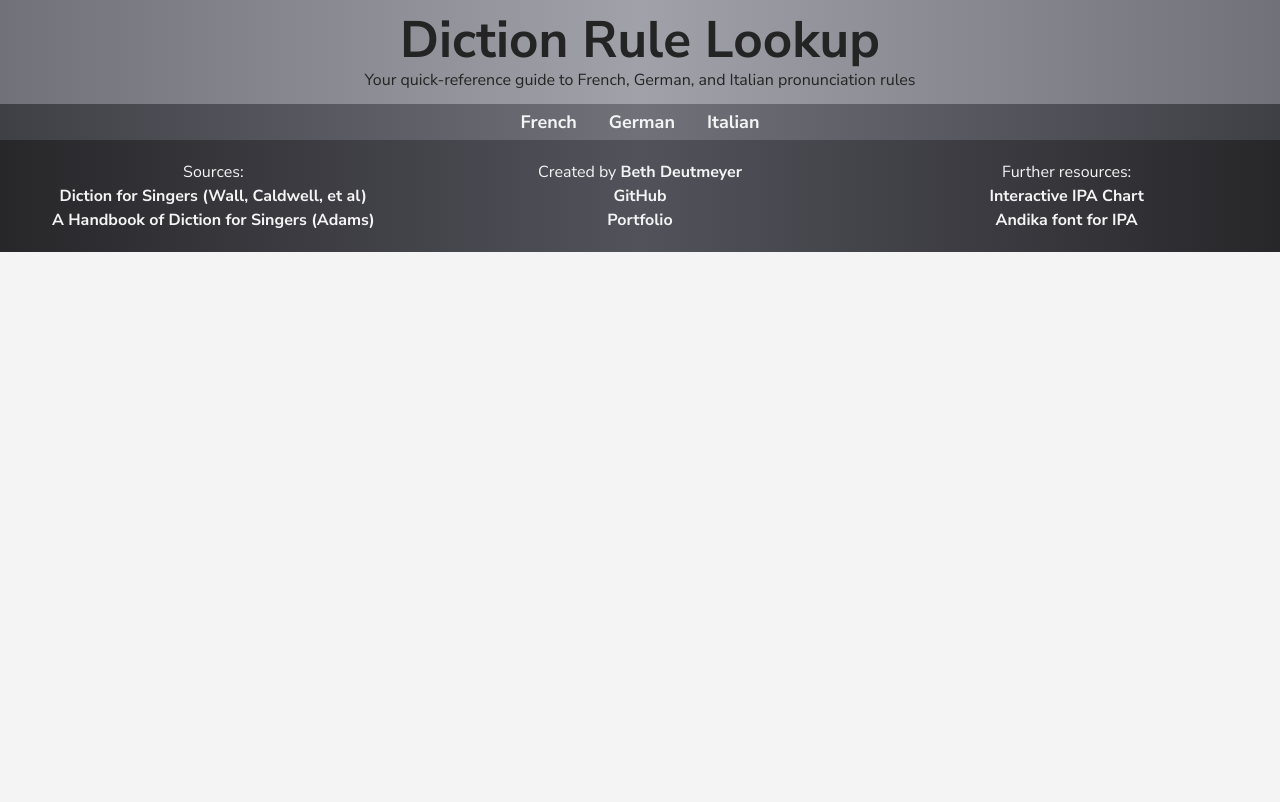
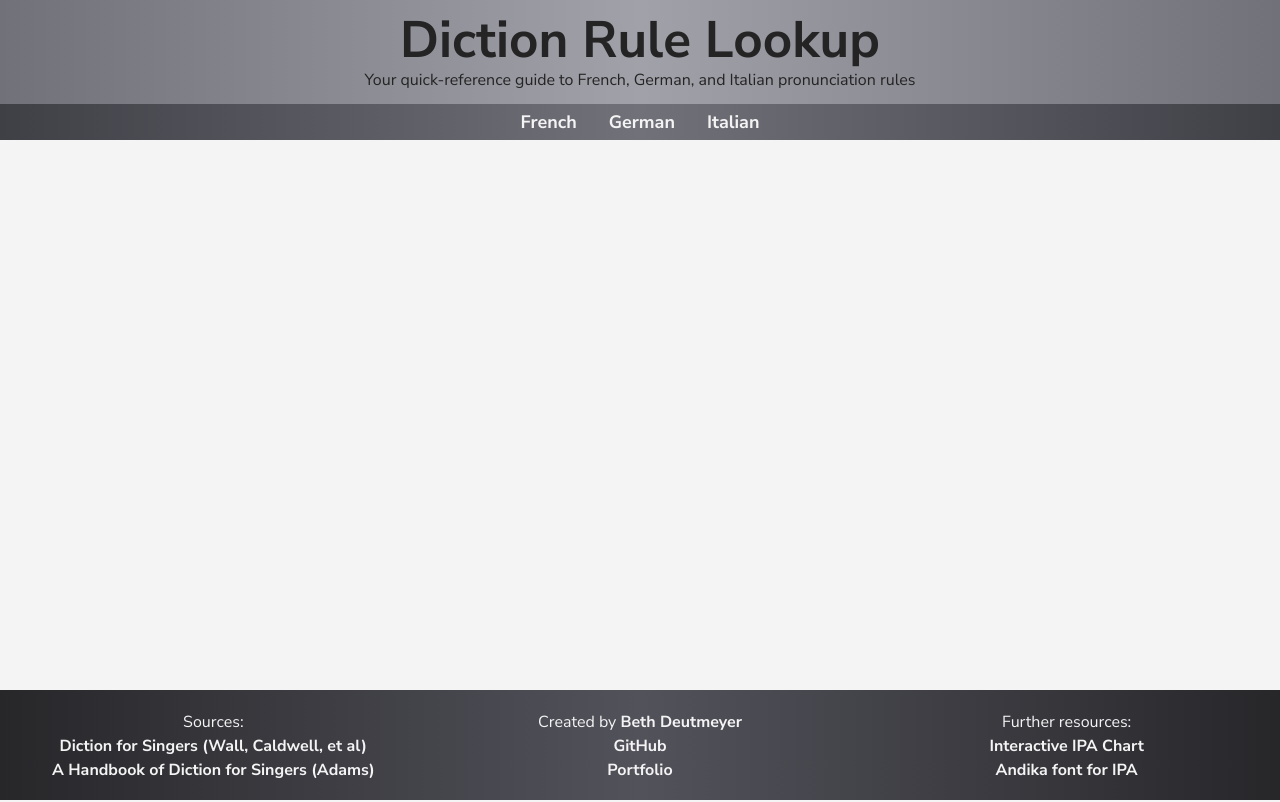
Before and after one commit to bdeutmeyer/diction-rule-lookup, a React (Vite) app: page / in a window 1280 px wide. Built offline with nearby package versions, Linux system fonts and the light colour scheme; a web font is replaced by a local one.

Commit message:
fixed footer placement

```diff
--- a/src/App.jsx
+++ b/src/App.jsx
@@ -79,7 +79,8 @@ export default function App() {
 
   return (
     <div className='content'>
-        <div id="non-footer">
+        <div id="nf-wrap">
+          <div id="non-footer">
           <Header
             className="content-center"
             headerOne={headerOne}
@@ -92,6 +93,8 @@ export default function App() {
           <Outlet
             context={[currentLanguage, currentLetter, handleLetterChange, subArray, currentSub, handleSubChange, ruleSet, langHeaderFont, langHeaderClassName]}
           />
+          </div>
+
         </div>
         <Footer />
     </div>
--- a/src/index.css
+++ b/src/index.css
@@ -55,14 +55,20 @@ button:focus,
 button:focus-visible {
   outline: 4px auto #fafafa;
 }
-/*
+
+#nf-wrap {
+  min-height: 100%;
+}
+
 #non-footer {
-  padding-bottom: 2.5rem;
+  overflow: auto;
+  padding-bottom: 110px;
 }
 
 #footer {
-  position: absolute;
-  bottom: 0px;
-  width: 100%;
-  height: 2.5rem;
-} */
+  position: relative;
+  margin-top: -110px;
+  /* negative value of footer height */
+  height: 110px;
+  clear: both;
+}
```
